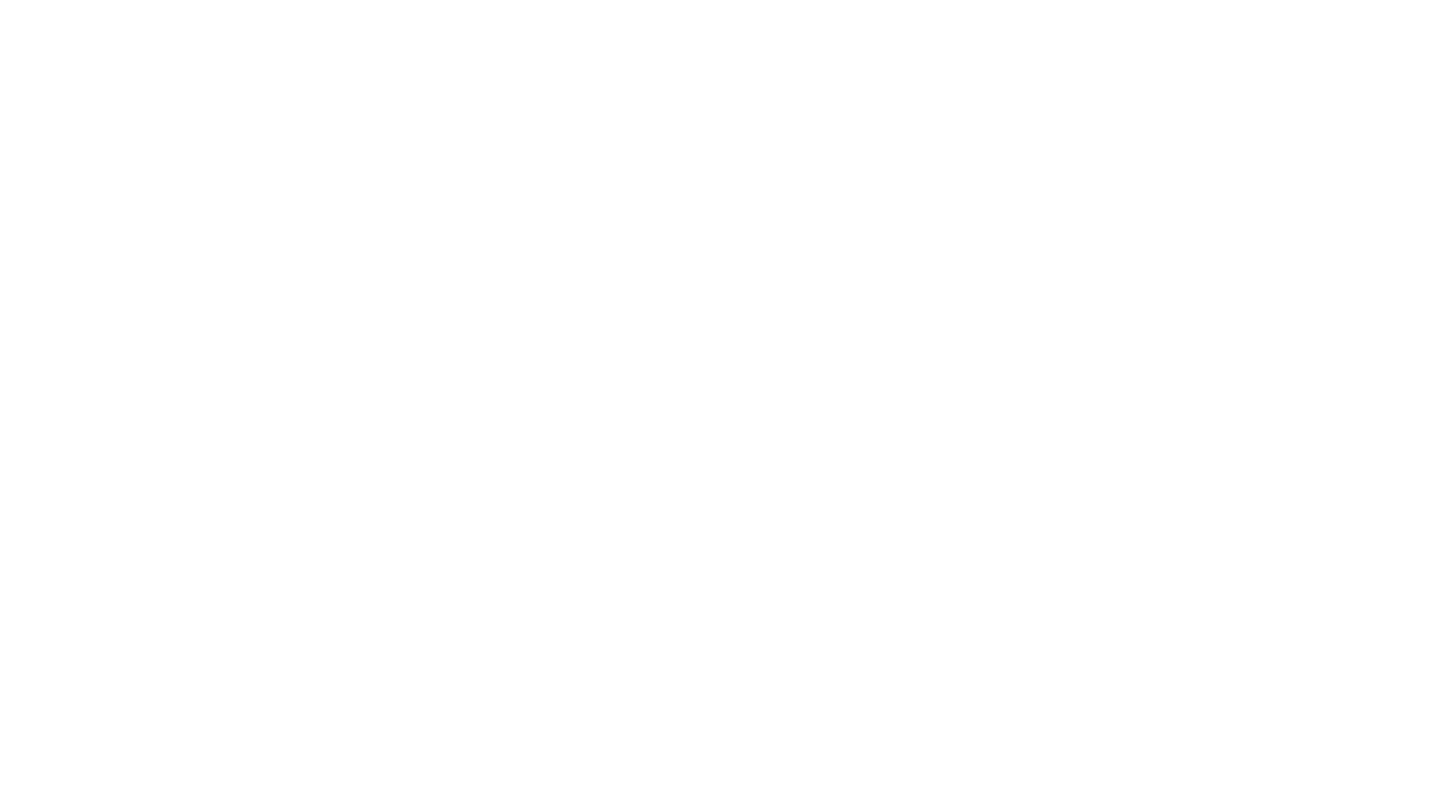
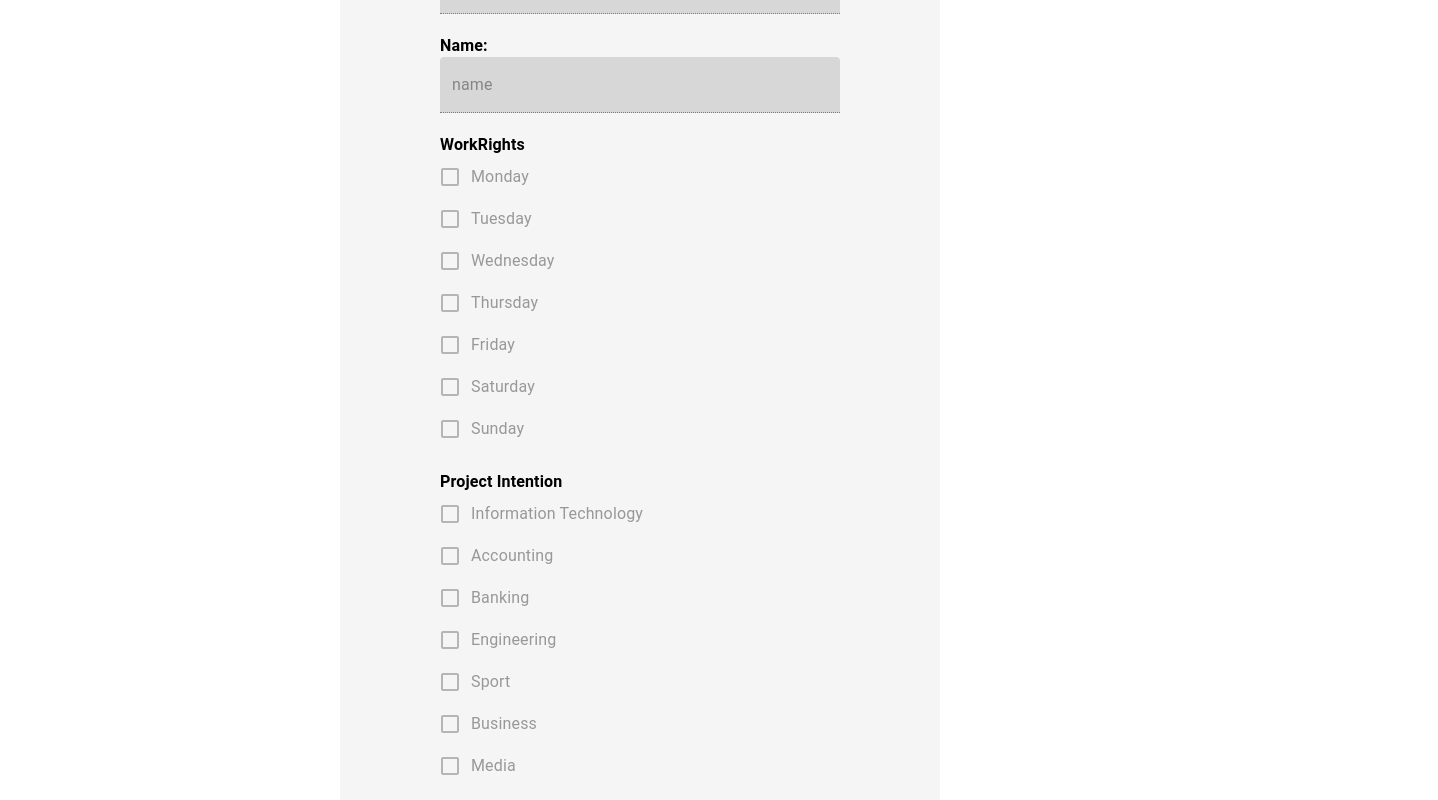
Before and after one commit to unsw-cse-comp3900-9900-23T3/capstone-project-3900f13aikun, a React (Create React App) app in the folder frontend/: page /profile/1 in a window 1280 px wide. Before the commit this address had no page. Shown: the part 580-1380 px from the top of the page, 1438 px wide, since content can reach past the window. Before the commit the page ends 810 px from the top, so only its background shows below. Built offline with nearby package versions, Linux system fonts and the light colour scheme; no server answers.

Commit message:
fix profile

```diff
--- a/frontend/src/App.js
+++ b/frontend/src/App.js
@@ -39,6 +39,7 @@ function App () {
             <Route path="/register" element={<SignUp />} />
             <Route path="/login" element={<SignIn />} />
             <Route path="/profile" element={<Profile />} />
+            <Route path="/profile/:id" element={<Profile />} />
             <Route path="/forgot" element={<ForgetPassword/>} />
             <Route path="/create-project" element={<CreateProject/>} />
             <Route path="/edit-project/:id" element={<CreateProject/>} />
--- a/frontend/src/root/Profile.jsx
+++ b/frontend/src/root/Profile.jsx
@@ -1,5 +1,5 @@
 import React from "react";
-import { useNavigate } from "react-router-dom";
+import { useNavigate, useParams } from "react-router-dom";
 import TextField from "@mui/material/TextField";
 import Box from "@mui/material/Box";
 import Button from "@mui/material/Button";
@@ -9,6 +9,7 @@ import { apiCall, checkEmail, checkSkills, checkWorkRight, fileToDataUrl } from
 import { Pagebackground } from "../components/StyledElement";
 
 function Profile() {
+  const { id } = useParams();
   const navigate = useNavigate();
   const [name, setName] = React.useState("");
   const [email, setEmail] = React.useState("");
@@ -19,6 +20,22 @@ function Profile() {
   const [avatarUrl, setAvatarUrl] = React.useState("");
 
   React.useEffect(() => {
+    if (id) {
+      apiCall(`/user/${id}`, "GET").then((data) => {
+        if (data.error) {
+          alert(data.error);
+        } else {
+          setEmail(data.email);
+          setName(data.name);
+          setWorkRight(data.work_rights || []);
+          setSkill(data.skill);
+          setAvatarUrl(data.avatarUrl);
+          setIntention(data.project_intention || []);
+        }
+      });
+      return;
+    }
+
     apiCall(`/profile`, "GET").then((data) => {
       if (data.error) {
         alert(data.error);
@@ -107,6 +124,7 @@ function Profile() {
                 type="file"
                 id="upload"
                 accept="image/jpeg, image/png, image/jpg"
+                disabled={id}
                 onChange={async (e) => {
                   setAvatarUrl(await fileToDataUrl(e.target.files[0]));
                 }}
@@ -128,6 +146,7 @@ function Profile() {
             label="email"
             variant="filled"
             value={email}
+            disabled={id}
             style={{ width: "400px" }}
             onChange={(e) => {
               setEmail(e.target.value);
@@ -141,6 +160,7 @@ function Profile() {
             label="name"
             variant="filled"
             value={name}
+            disabled={id}
             style={{ width: "400px" }}
             onChange={(e) => {
               setName(e.target.value);
@@ -149,26 +169,24 @@ function Profile() {
           <br></br>
           <FormLabel style={{ fontWeight: "bold", color: "black" }}>WorkRights</FormLabel>
           <FormGroup value={workRight}>
-            <FormControlLabel control={<Checkbox />} label="Monday" value={1} checked={workRight !== null && workRight.includes(1)} onChange={handleCheckbox1} />
-            <FormControlLabel control={<Checkbox />} label="Tuesday" value={2} checked={workRight !== null  && workRight.includes(2)} onChange={handleCheckbox1} />
-            <FormControlLabel control={<Checkbox />} label="Wednesday" value={3} checked={workRight !== null  && workRight.includes(3)} onChange={handleCheckbox1} />
-            <FormControlLabel control={<Checkbox />} label="Thursday" value={4} checked={workRight !== null  && workRight.includes(4)} onChange={handleCheckbox1} />
-            <FormControlLabel control={<Checkbox />} label="Friday" value={5} checked={workRight !== null  && workRight.includes(5)} onChange={handleCheckbox1} />
-            <FormControlLabel control={<Checkbox />} label="Saturday" value={6} checked={workRight !== null  && workRight.includes(6)} onChange={handleCheckbox1} />
-            <FormControlLabel control={<Checkbox />} label="Sunday" value={7} checked={workRight !== null  && workRight.includes(7)} onChange={handleCheckbox1} />
-
+            <FormControlLabel disabled={id} control={<Checkbox />} label="Monday" value={1} checked={workRight !== null && workRight.includes(1)} onChange={handleCheckbox1} />
+            <FormControlLabel disabled={id} control={<Checkbox />} label="Tuesday" value={2} checked={workRight !== null && workRight.includes(2)} onChange={handleCheckbox1} />
+            <FormControlLabel disabled={id} control={<Checkbox />} label="Wednesday" value={3} checked={workRight !== null && workRight.includes(3)} onChange={handleCheckbox1} />
+            <FormControlLabel disabled={id} control={<Checkbox />} label="Thursday" value={4} checked={workRight !== null && workRight.includes(4)} onChange={handleCheckbox1} />
+            <FormControlLabel disabled={id} control={<Checkbox />} label="Friday" value={5} checked={workRight !== null && workRight.includes(5)} onChange={handleCheckbox1} />
+            <FormControlLabel disabled={id} control={<Checkbox />} label="Saturday" value={6} checked={workRight !== null && workRight.includes(6)} onChange={handleCheckbox1} />
+            <FormControlLabel disabled={id} control={<Checkbox />} label="Sunday" value={7} checked={workRight !== null && workRight.includes(7)} onChange={handleCheckbox1} />
           </FormGroup>
           <br></br>
           <FormLabel style={{ fontWeight: "bold", color: "black" }}>Project Intention</FormLabel>
           <FormGroup value={intention}>
-            <FormControlLabel control={<Checkbox />} label="Information Technology" value={1} checked={intention !== null  && intention.includes(1)} onChange={handleCheckbox2} />
-            <FormControlLabel control={<Checkbox />} label="Accounting" value={2} checked={intention !== null  && intention.includes(2)} onChange={handleCheckbox2} />
-            <FormControlLabel control={<Checkbox />} label="Banking" value={3} checked={intention !== null  && intention.includes(3)} onChange={handleCheckbox2} />
-            <FormControlLabel control={<Checkbox />} label="Engineering" value={4} checked={intention !== null  && intention.includes(4)} onChange={handleCheckbox2} />
-            <FormControlLabel control={<Checkbox />} label="Sport" value={5} checked={intention !== null  && intention.includes(5)} onChange={handleCheckbox2} />
-            <FormControlLabel control={<Checkbox />} label="Business" value={6} checked={intention !== null  && intention.includes(6)} onChange={handleCheckbox2} />
-            <FormControlLabel control={<Checkbox />} label="Media" value={7} checked={intention !== null && intention.includes(7)} onChange={handleCheckbox2} />
-
+            <FormControlLabel disabled={id} control={<Checkbox />} label="Information Technology" value={1} checked={intention !== null && intention.includes(1)} onChange={handleCheckbox2} />
+            <FormControlLabel disabled={id} control={<Checkbox />} label="Accounting" value={2} checked={intention !== null && intention.includes(2)} onChange={handleCheckbox2} />
+            <FormControlLabel disabled={id} control={<Checkbox />} label="Banking" value={3} checked={intention !== null && intention.includes(3)} onChange={handleCheckbox2} />
+            <FormControlLabel disabled={id} control={<Checkbox />} label="Engineering" value={4} checked={intention !== null && intention.includes(4)} onChange={handleCheckbox2} />
+            <FormControlLabel disabled={id} control={<Checkbox />} label="Sport" value={5} checked={intention !== null && intention.includes(5)} onChange={handleCheckbox2} />
+            <FormControlLabel disabled={id} control={<Checkbox />} label="Business" value={6} checked={intention !== null && intention.includes(6)} onChange={handleCheckbox2} />
+            <FormControlLabel disabled={id} control={<Checkbox />} label="Media" value={7} checked={intention !== null && intention.includes(7)} onChange={handleCheckbox2} />
           </FormGroup>
           <br></br>
           <FormLabel style={{ fontWeight: "bold", color: "black" }}>Skills:</FormLabel>
@@ -176,6 +194,7 @@ function Profile() {
             id="filled-basic"
             style={{ width: "400px", borderWidth: "1px", borderStyle: "solid" }}
             value={skill}
+            disabled={id}
             multiline
             rows={4}
             onChange={(e) => {
@@ -184,9 +203,11 @@ function Profile() {
           />
         </FormControl>
 
-        <Button id="registerbutton" role="profile" variant="contained" color="success" onClick={checkProfile} sx={{ marginTop: "30px" }}>
-          Save
-        </Button>
+        {!id ? (
+          <Button id="registerbutton" role="profile" variant="contained" color="success" onClick={checkProfile} sx={{ marginTop: "30px" }}>
+            Save
+          </Button>
+        ) : null}
       </Box>
     </>
   );
```
